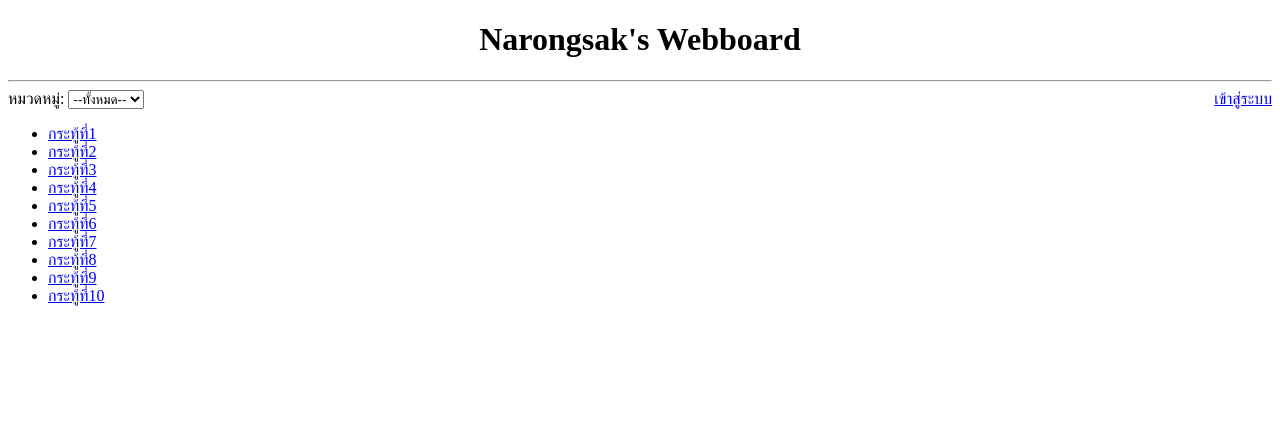
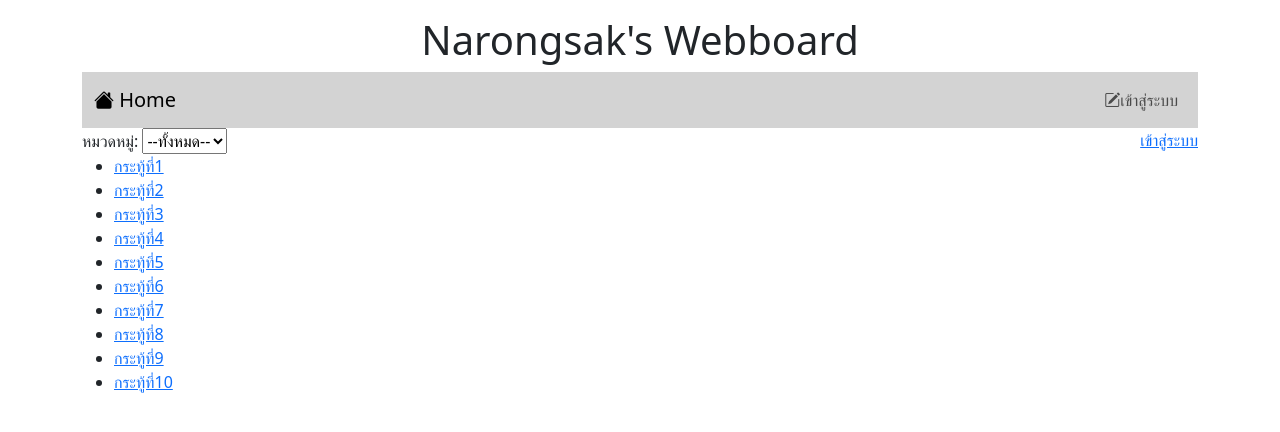
Before and after one commit to Narongsakkaewp/Webboard_Narongsak, a PHP site: page /index.php in a window 1280 px wide. Shown: the top 432 px of the page. Run offline with PHP 8.4, Linux system fonts and the light colour scheme.

Commit message:
Update index.php
Update index.php Navbar

```diff
--- a/index.php
+++ b/index.php
@@ -3,16 +3,47 @@ session_start();
 ?>
 <!DOCTYPE html>
 <html lang="en">
+
 <head>
     <meta charset="UTF-8">
     <meta http-equiv="X-UA-Compatible" content="IE=edge">
     <meta name="viewport" content="width=device-width, initial-scale=1.0">
+    <link href="https://cdn.jsdelivr.net/npm/bootstrap@5.3.2/dist/css/bootstrap.min.css" rel="stylesheet"
+        integrity="sha384-T3c6CoIi6uLrA9TneNEoa7RxnatzjcDSCmG1MXxSR1GAsXEV/Dwwykc2MPK8M2HN" crossorigin="anonymous">
+    <script src="https://cdn.jsdelivr.net/npm/bootstrap@5.3.2/dist/js/bootstrap.bundle.min.js"
+        integrity="sha384-C6RzsynM9kWDrMNeT87bh95OGNyZPhcTNXj1NW7RuBCsyN/o0jlpcV8Qyq46cDfL" crossorigin="anonymous">
+    </script>
+    <link rel="stylesheet" href="https://cdn.jsdelivr.net/npm/bootstrap-icons@1.11.3/font/bootstrap-icons.min.css">
     <title>Webboard</title>
+</head>
 
-</head>
 <body>
-    <h1 style="text-align: center;">Narongsak's Webboard</h1>
-    <hr>
+    <div class="container-lg">
+        <h1 style="text-align: center;" class="mt-3">Narongsak's Webboard</h1>
+        <nav class="navbar navbar-expand-lg" style="background-color: #d3d3d3;">
+            <div class="container-fluid">
+                <a class="navbar-brand" href="Index.php"> <i class="bi bi-house-fill"></i> Home</a>
+                <ul class="navbar-nav">
+                    <?php if(!isset($_SESSION['id'])){?>
+                    <li class="nav-item">
+                        <a class="nav-link" aria-current="page" href="login.php"><i
+                            class="bi bi-pencil-square"></i>เข้าสู่ระบบ</a>
+                    </li>
+                    <?php }else{ ?>
+                    <li class="nav-item dropdown">
+                        <a class="btn btn-outline-secondary dropdown-toggle" href="#" role="button" data-bs-toggle="dropdown"
+                            aria-expanded="false">
+                            <i class="bi bi-person-lines-fill"></i> <?php echo $_SESSION['username']; ?>
+                        </a>
+                        <ul class="dropdown-menu">
+                            <li><a class="dropdown-item" href="logout.php"><i class="bi bi-box-arrow-left"></i> ออกจากระบบ</a></li>
+                        </ul>
+                    </li>
+
+                    <?php } ?>
+                </ul>
+            </div>
+        </nav>
         <form>
             หมวดหมู่:
             <select name="category">
@@ -43,5 +74,7 @@ session_start();
             }
         ?>
         </ul>
+    </div>
 </body>
+
 </html>
```
Lines whose indentation alone changed are shown as unchanged.
